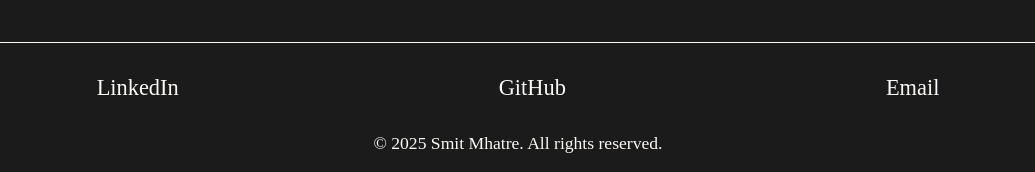
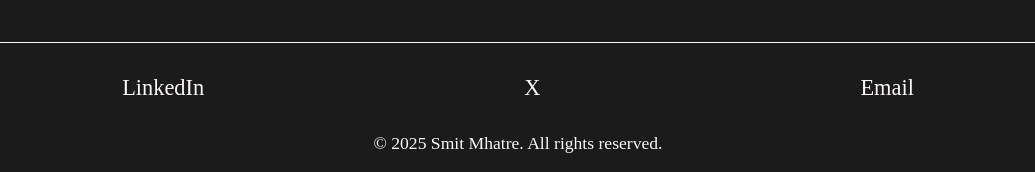
Before and after one commit to SmitMhatre05/Portfolio, a website: page About.html in a window 1280 px wide. Shown: the part 1190-1362 px from the top of the page, without its empty margins (122-1157 px from the left). Drawn offline with Linux system fonts and the light colour scheme; a web font is replaced by a local one.

Commit message:
Update About.html
Link Change

```diff
--- a/About.html
+++ b/About.html
@@ -196,7 +196,7 @@
 <footer class="footer">
   <div class="links">
     <a href="https://www.linkedin.com/in/smit-mhatre-50b105175/" target="_blank">LinkedIn</a>
-    <a href="https://github.com/SmitMhatre05" target="_blank">GitHub</a>
+    <a href="https://x.com/smhatre05" target="_blank">X</a>
     <a href="mailto:smhatre@uwaterloo.ca" target="_blank">Email</a>
   </div>
   <p>© 2025 Smit Mhatre. All rights reserved.</p>
```
